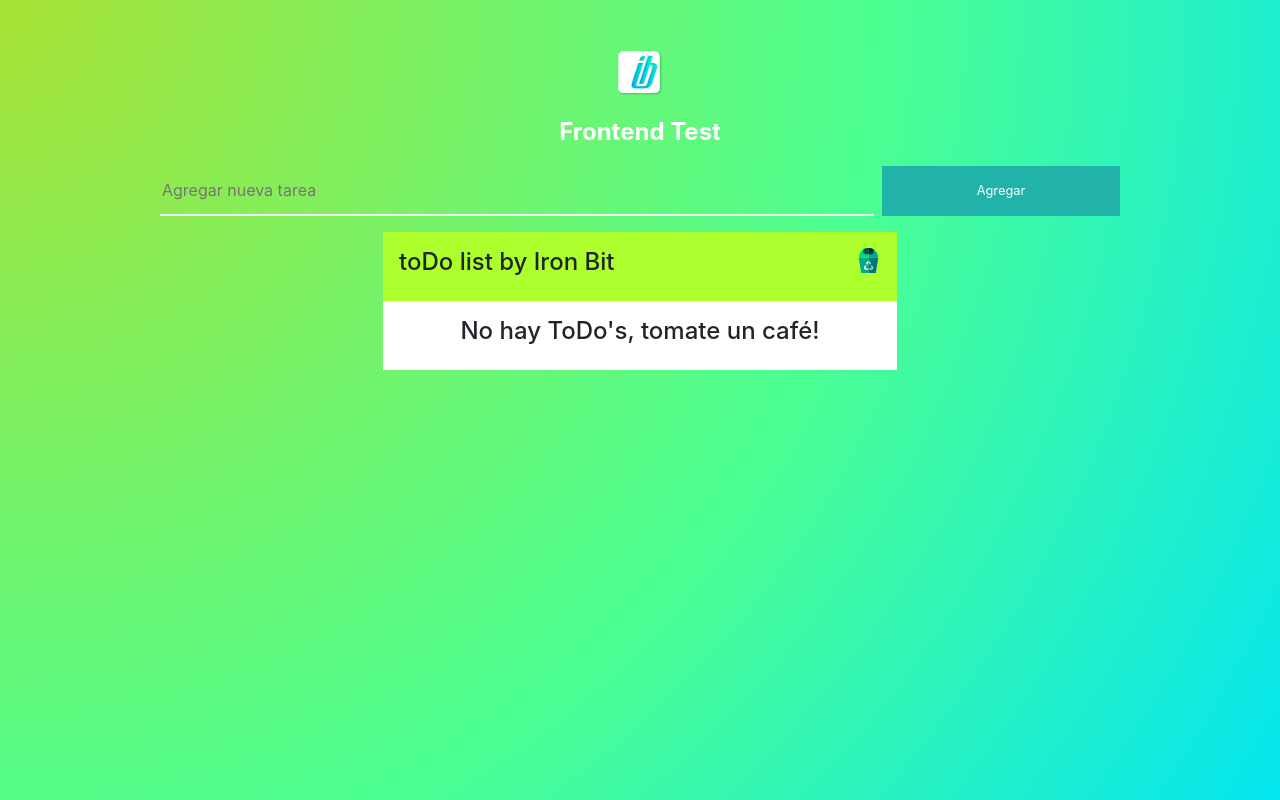
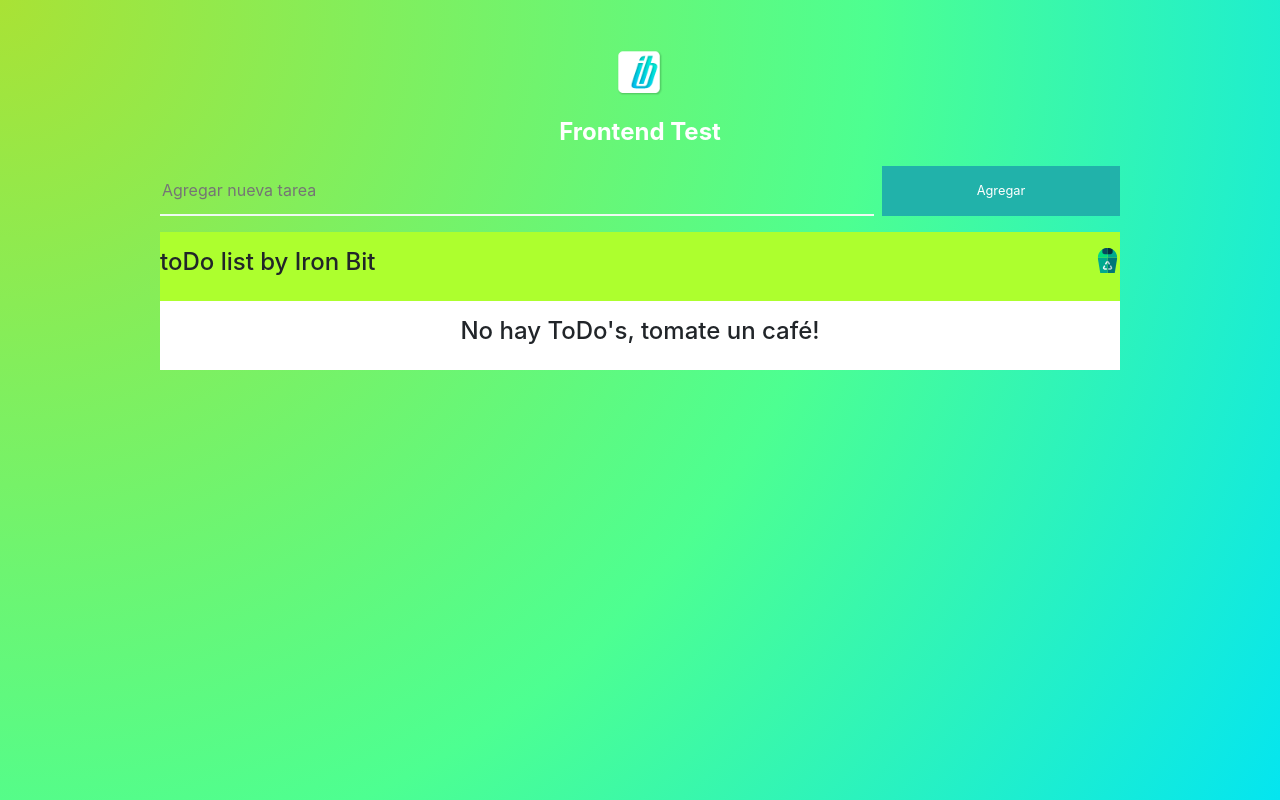
Before and after one commit to iyemay/TodoList, a React (Create React App) app: page / in a window 1280 px wide. Built offline with nearby package versions, Linux system fonts and the light colour scheme.

Commit message:
Cleaned the code

```diff
--- a/src/components/TodoList.js
+++ b/src/components/TodoList.js
@@ -13,11 +13,12 @@ class TodoList extends Component {
     render() {
         if (this.props.todoList.length) {
             return (
-                <div className="d-flex flex-column col-md-8 offset-md-2">
-                    <div className="mb-0 mt-3 py-3 px-3 mx-5 d-flex justify-content-between header-todo-list">
-                        <h4>
-                            toDo list by Iron Bit
-                        </h4>
+                <div className="d-flex flex-column">
+                    <div className="mb-0 mt-3 py-3 px-1 d-flex justify-content-between header-todo-list">
+                            <h4>
+                                toDo list by Iron Bit
+                            </h4>
+
                         <form onSubmit={this.removeAllTodo}>
                             <input type="image" alt="remove-all" src="icons/recycle-bin.svg"
                                    width="25" height="25"/>
@@ -32,8 +33,8 @@ class TodoList extends Component {
             )
         } else {
             return (
-                <div className="d-flex flex-column col-md-8 offset-md-2">
-                    <div className="mb-0 mt-3 py-3 px-3 mx-5 d-flex justify-content-between header-todo-list">
+                <div className="d-flex flex-column">
+                    <div className="mb-0 mt-3 py-3 d-flex justify-content-between header-todo-list">
                         <h4>
                             toDo list by Iron Bit
                         </h4>
@@ -43,7 +44,7 @@ class TodoList extends Component {
                         </form>
                     </div>
 
-                    <div className="d-flex py-3 px-3 mx-5 align-items-center
+                    <div className="d-flex py-3 align-items-center
                         justify-content-center item-todo">
                         <h4 className="text-center">No hay ToDo's, tomate un café!</h4>
                     </div>
```
